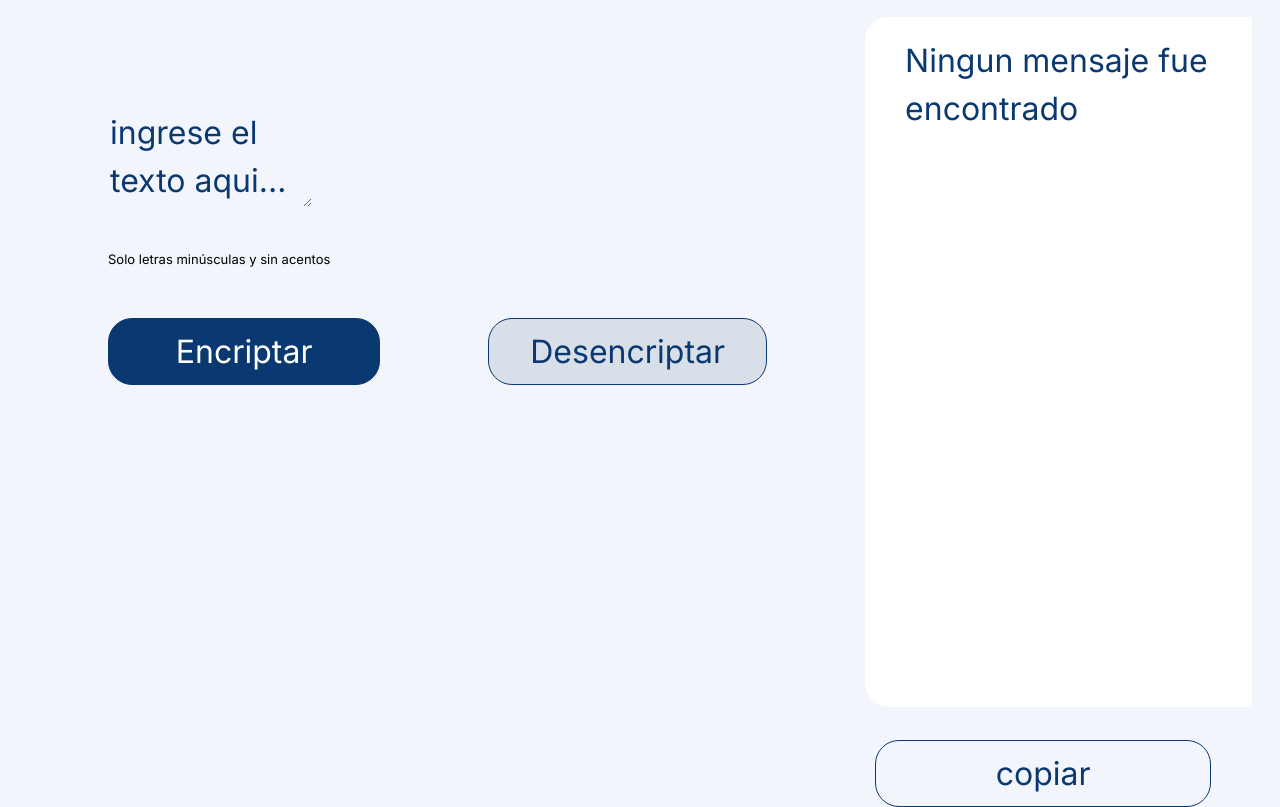
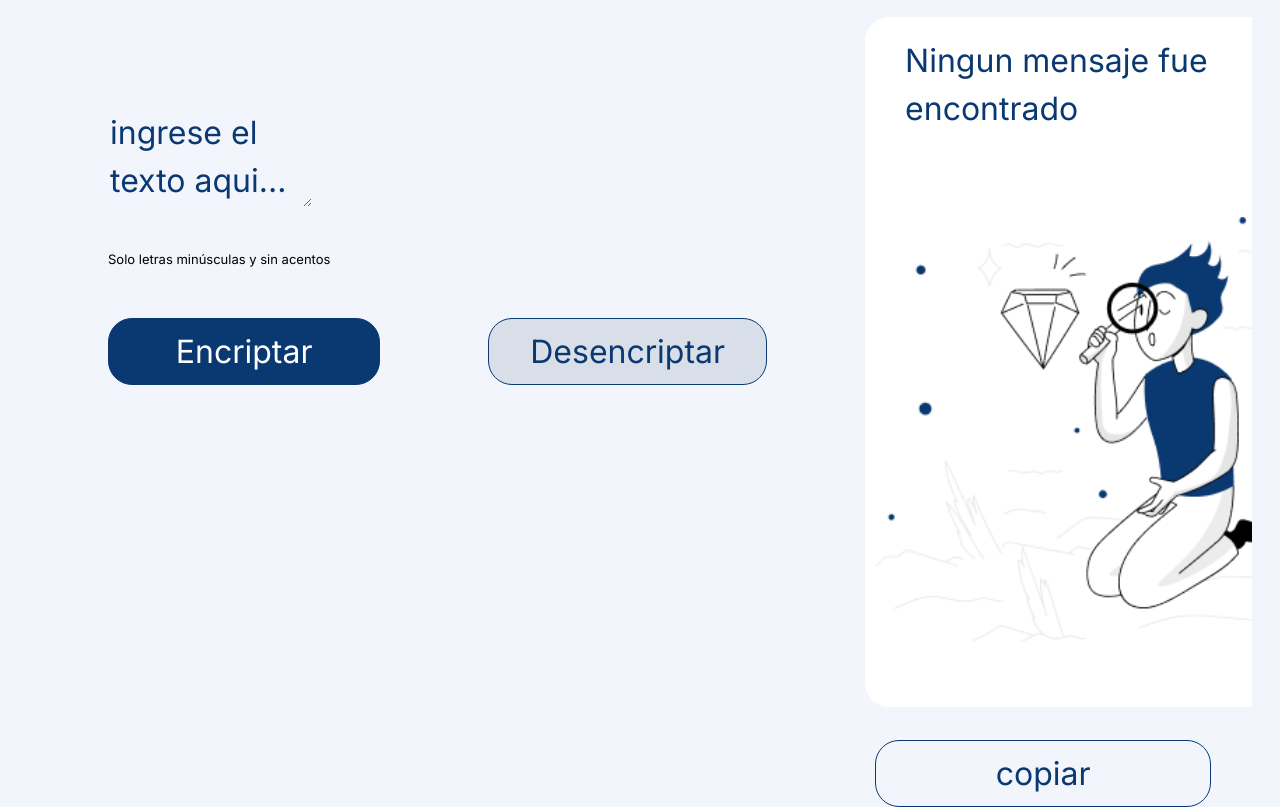
Before and after one commit to detrujil1/Enciptador, a plain HTML site: page index.html in a window 1280 px wide. Shown: the part 82-889 px from the top of the page. Drawn offline with Linux system fonts and the light colour scheme; the site is published under a folder, as on GitHub Pages, so addresses that start at the root find nothing.

Commit message:
add route muneco

```diff
--- a/style.css
+++ b/style.css
@@ -41,7 +41,7 @@ main {
 
 .mensaje {
     background-color: white;
-    background-image: url("/img/Muñeco.png");
+    background-image: url("./img/Muñeco.png");
     background-position: top 200px left 10px;
     background-size: contain;
     background-repeat: no-repeat;
```
